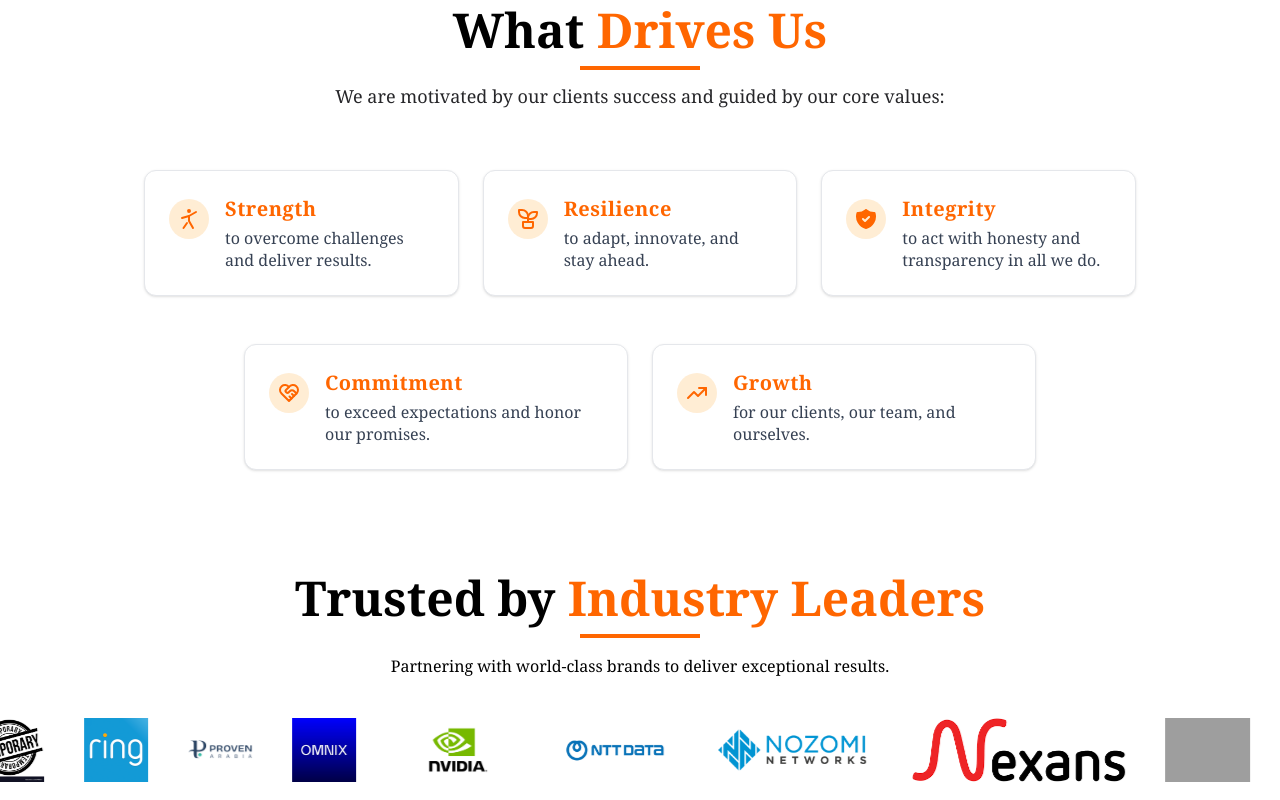
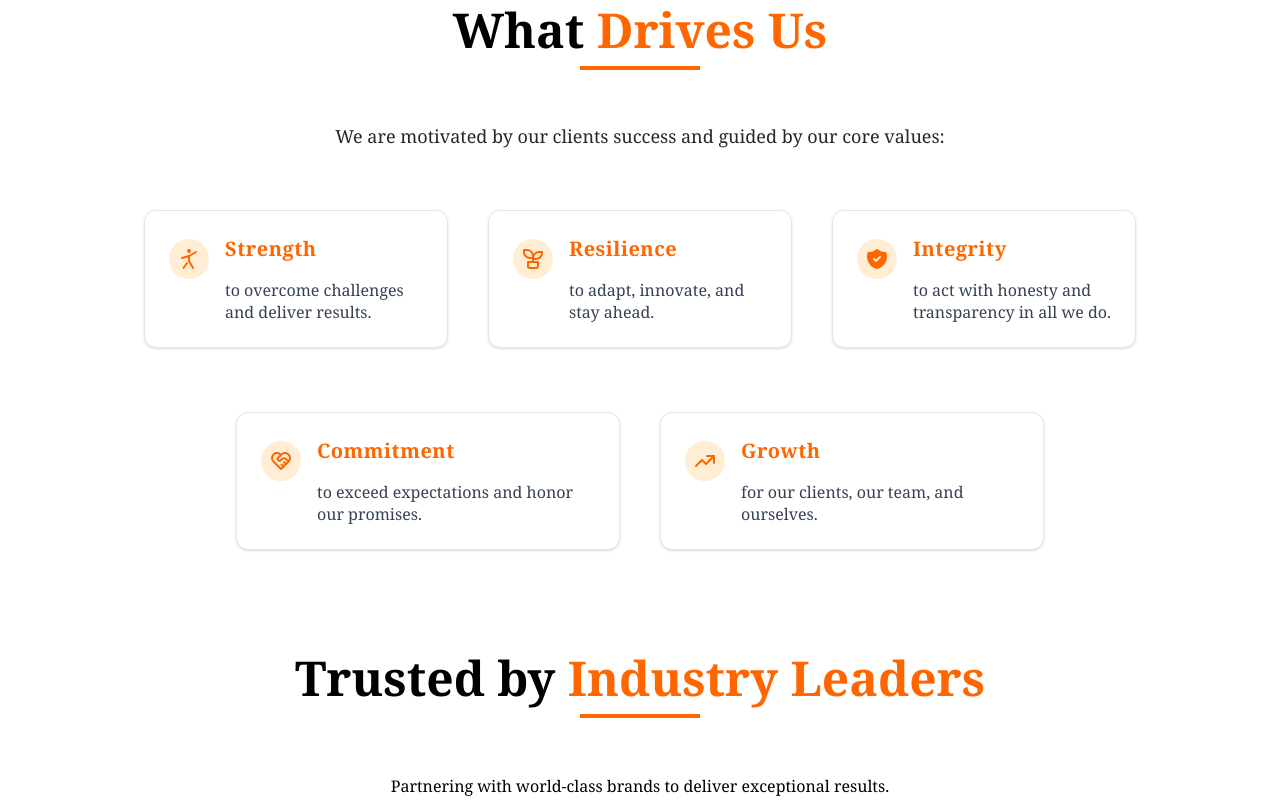
Before and after one commit to shaharyaarzaye/OAK-Consulting, a React (Vite) app: page / in a window 1280 px wide. Shown: the part 2200-3000 px from the top of the page. Built offline with nearby package versions, Linux system fonts and the light colour scheme; grey boxes are pictures that could not be loaded.

Commit message:
fixing fianl changes

```diff
--- a/src/components/Footer.jsx
+++ b/src/components/Footer.jsx
@@ -107,7 +107,6 @@ const ImageMatchFooter = () => {
               Our Work
             </h4>
             <ul className="text-sm font-normal space-y-1">
-              <FooterLink href="about">About</FooterLink>
               <FooterLink href="whoweare">Who we are</FooterLink>
               <FooterLink href="whatwedo">Our services</FooterLink>
             </ul>
--- a/src/views/GetInTouch.jsx
+++ b/src/views/GetInTouch.jsx
@@ -42,7 +42,7 @@ function GetInTouch() {
             Let's <span className="text-[#FF6600]"> Connect</span>
           </h1>
           <p className="mt-4 text-lg md:text-xl  mx-auto">
-            We're here to answer your questions and start a conversation about
+            We are here to answer your questions and start a conversation about
             your brand's future.
           </p>
         </div>
--- a/src/views/Home.jsx
+++ b/src/views/Home.jsx
@@ -135,7 +135,7 @@ function Home() {
       {/* Text content */}
       <div>
         {/* Title styled with the gold/orange color from the mockup */}
-        <h3 className={`text-xl font-bold mb-1 tracking-wide text-[#FF6600]`}>
+        <h3 className={`text-xl font-bold mb-4 tracking-wide text-[#FF6600]`}>
           {title}
         </h3>
         {/* Text color adjusted to match the gray text in the image */}
@@ -252,12 +252,12 @@ function Home() {
           <div className="flex justify-center mt-3">
             <div className="h-1 bg-[#ff6600] w-[120px]"></div>
           </div>
-          <p className="text-center text-lg text-zinc-800 max-w-3xl mx-auto mt-3 mb-10">
+          <p className="text-center text-lg text-zinc-800 max-w-3xl mx-auto mt-13 mb-10">
             We are motivated by our clients success and guided by our core
             values:
           </p>
 
-          <div className="max-w-5xl mx-auto grid grid-cols-1 mt-15 md:grid-cols-3 gap-6 px-4">
+          <div className="max-w-5xl mx-auto grid grid-cols-1 mt-15 md:grid-cols-3 gap-10 px-4">
             {/* Top Row: 3 Cards */}
             {valueItems.slice(0, 3).map((item, index) => (
               <ValueCard
@@ -269,7 +269,7 @@ function Home() {
             ))}
 
             {/* Bottom Row: 2 Centered Cards */}
-            <div className="md:col-span-3 flex flex-col md:flex-row justify-center gap-6 mt-0 md:mt-6">
+            <div className="md:col-span-3 flex max-w-5xl flex-col md:flex-row justify-center gap-10 mt-0 md:mt-6">
               {valueItems.slice(3, 5).map((item, index) => (
                 <ValueCard
                   key={`value-bottom-${index}`}
@@ -284,7 +284,7 @@ function Home() {
       </div>
 
       {/* === MOVING CLIENT LOGOS SECTION === */}
-      <div className="relative w-full overflow-hidden bg-white py-10">
+      <div className="relative w-full md:h-screen overflow-hidden bg-white py-10">
         <h2
           className={`md:text-5xl text-3xl font-bold text-center text-black mb-2`}
         >
@@ -294,10 +294,10 @@ function Home() {
         <div className="flex justify-center mt-3">
           <div className="h-1 bg-[#ff6600] w-[120px]"></div>
         </div>
-        <p className="text-center text-md mt-4 mb-10">
+        <p className="text-center text-md mt-14 mb-10">
           Partnering with world-class brands to deliver exceptional results.
         </p>
-        <div className="flex animate-scroll space-x-10 ">
+        <div className="flex animate-scroll space-x-10 mt-15 ">
           {[...clients, ...clients].map((client, index) => (
             <img
               key={index}
--- a/src/views/Whatwedo.jsx
+++ b/src/views/Whatwedo.jsx
@@ -97,9 +97,24 @@ export default function WhatWeDo() {
       </div>
 
       {/* --- */}
+            <div className="py-20 px-4 sm:px-6 lg:px-8 ">
+        <div className="max-w-6xl mx-auto">
+          <div className="space-y-6 text-lg text-gray-700 leading-relaxed">
+            <p className='text-2xl md:text-2xl text-justify md:px-25 px-10 mt-5'>
+Established in 2004
+OAK Consulting is a young and dynamic Public Relations and Communications company headquartered in the UAE            </p>
+            <p  className='text-2xl md:text-2xl text-justify md:px-25 px-10 mt-5'>
+              With decades of PR experience spanning the Middle East, India, Africa, and beyond, we have built a proven track record of delivering impactful communications strategies** for a diverse range of clients. Our growth has been driven entirely by the trust and recommendations of the organizations we work with, reflecting the long-lasting relationships we cultivate.
+            </p>
+            <p className='text-2xl md:text-2xl text-justify md:px-25 px-10 mt-5'>
+              While we are widely recognized as a specialist Tech PR agency, our expertise extends across lifestyle, consumer products, travel, tourism, and other sectors, enabling us to craft tailored campaigns that resonate with varied audiences. Our holistic approach, strategic insight, and dedication to measurable results have made us a trusted partner for brands looking to elevate their presence and tell their stories effectively.
+            </p>
+          </div>
+        </div>
+      </div>
 
       {/* Services List Section (Title only) */}
-      <div className="py-20 px-4 sm:px-6 lg:px-8">
+      <div className="py-20 px-4 sm:px-6 lg:px-8 mt-10">
         <div className="max-w-7xl mx-auto">
           {/* Section Title */}
           <h2
@@ -152,8 +167,8 @@ export default function WhatWeDo() {
         </div>
       </div>
       {/* === MOVING FLAGS SECTION === */}
-      <div className="relative w-full md:h-screen  overflow-hidden  bg-white py-10">
-        <h2 className={`md:text-5xl text-3xl font-bold text-center `}>
+      <div className="relative w-full md:h-screen flex  flex-col justify-center items-center overflow-hidden  bg-white py-10">
+        <h2 className={`md:text-5xl text-3xl font-bold text-center  mt-20`}>
           Our <span className={primaryOrange}>Reach</span>
         </h2>
         <div className="flex justify-center mt-3">
--- a/src/views/Whoweare.jsx
+++ b/src/views/Whoweare.jsx
@@ -56,21 +56,7 @@ export default function Whoweare() {
         </div>
       </div>
 
-      <div className="py-20 px-4 sm:px-6 lg:px-8 ">
-        <div className="max-w-6xl mx-auto">
-          <div className="space-y-6 text-lg text-gray-700 leading-relaxed">
-            <p className='text-2xl md:text-2xl text-justify md:px-25 px-10 mt-5'>
-Established in 2004
-OAK Consulting is a young and dynamic Public Relations and Communications company headquartered in the UAE            </p>
-            <p  className='text-2xl md:text-2xl text-justify md:px-25 px-10 mt-5'>
-              With decades of PR experience spanning the Middle East, India, Africa, and beyond, we have built a proven track record of delivering impactful communications strategies** for a diverse range of clients. Our growth has been driven entirely by the trust and recommendations of the organizations we work with, reflecting the long-lasting relationships we cultivate.
-            </p>
-            <p className='text-2xl md:text-2xl text-justify md:px-25 px-10 mt-5'>
-              While we are widely recognized as a specialist Tech PR agency, our expertise extends across lifestyle, consumer products, travel, tourism, and other sectors, enabling us to craft tailored campaigns that resonate with varied audiences. Our holistic approach, strategic insight, and dedication to measurable results have made us a trusted partner for brands looking to elevate their presence and tell their stories effectively.
-            </p>
-          </div>
-        </div>
-      </div>
+
 
 
       {/* Main Content: Sections */}
```
